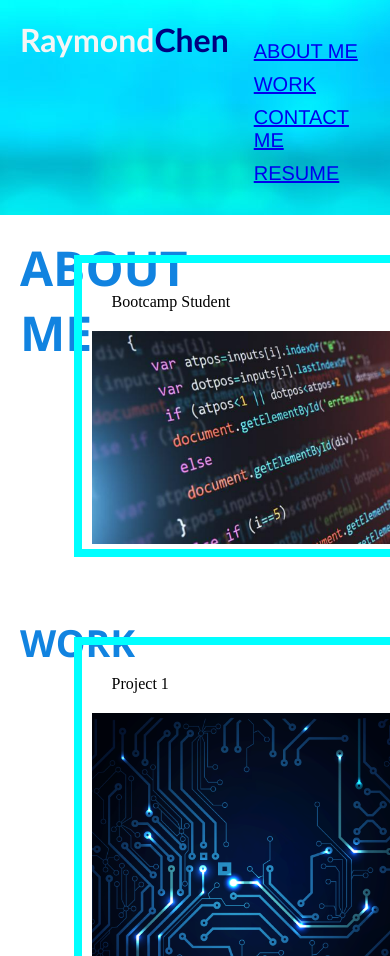
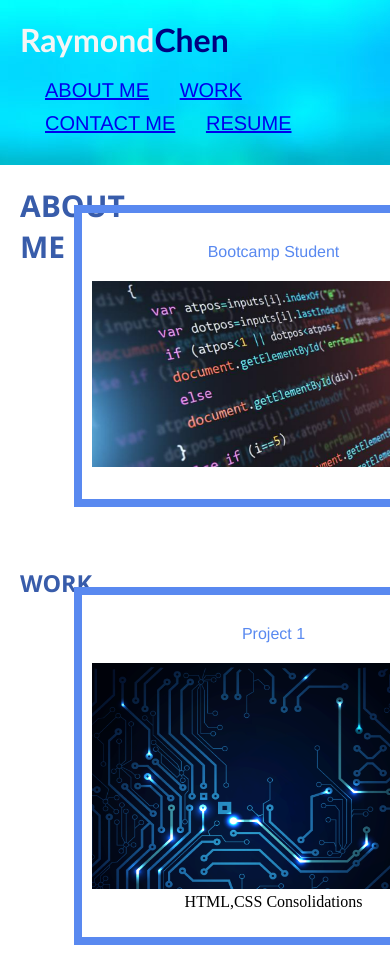
Before and after one commit to Raymond-XishengChen/Bootcamp_Week2_Challenge, a plain HTML site: page index.html in a window 390 px wide. Shown: the top 956 px of the page. Drawn offline with Linux system fonts and the light colour scheme.

Commit message:
Add Hover Effects

```diff
--- a/assets/style.css
+++ b/assets/style.css
@@ -15,6 +15,7 @@
     color: whitesmoke;
     background-color: dodgerblue;
     background-image: url(./images/background.jpg);
+    justify-content: space-between;
 }
 
 .name h1{
@@ -32,6 +33,7 @@
     float: right;
     font-family: 'Franklin Gothic Medium', 'Arial Narrow', Arial, sans-serif;
     font-size: 20px;
+    justify-content: space-between;
 }
 
 .mainNavbars ul li{
@@ -41,7 +43,22 @@
     margin-bottom: 10px;
 }
 
+.mainNavbars ul li:hover {
+    background-color: #1b0f67;
+    color: #fff;
+  }
 
+  /* The user is actively pressing down on the element */
+.mainNavbars ul li:active {
+    /* font-size: 180%; */
+    box-shadow: 0 0 10px #000 inset;
+  }
+
+  /* The element is currently in focus, either by tabbing to or clicking on it */
+/* .mainNavbars ul li:focus {
+    outline: none;
+    border-color: #8ac4ff;
+  } */
 /* --------------------------------------------Main Content-------------------------------------------------- */
 .mainContent{
     display: inline-block;
@@ -51,11 +68,11 @@
 .leftBoxes{
     display:inline-flex;
     margin: 20px;
-    color: rgb(17, 131, 224);
+    color: rgb(56, 92, 170);
     width: 30%;
     float: left;
     font-family: 'Segoe UI', Tahoma, Geneva, Verdana, sans-serif;
-    font-size: 200%;
+    font-size: 20px;
 }
 
 .aboutMe, .work {
@@ -77,14 +94,18 @@
     margin: 20px;
     border-style: solid;
     border-width: 8px;
-    border-color: aqua;
+    border-color: rgb(89, 137, 240);
     /* border-radius: 10px; */
     padding: 10px;
     flex: 0 0 400px;
+
   }
 
   .project header, .bootCamp header {
     padding: 20px;
+    text-align: center;
+    font-family: 'Franklin Gothic Medium', 'Arial Narrow', Arial, sans-serif;
+    color:rgb(89, 137, 240) ;
   }
 
   .project p, .bootCamp p {
@@ -93,5 +114,17 @@
 
   .project img, .bootCamp img {
     width: 100%;
-    height: 80%;
+    height: 70%;
   }
+
+  @media screen and (max-width: 768px) {
+    .mainContent, .name {
+      flex-direction: column;
+    }
+  }
+
+.project img:hover {
+    background-color: #1b0f67;
+    opacity: 80%;
+    transform: scale(120%);
+  }
--- a/index.html
+++ b/index.html
@@ -45,7 +45,6 @@
             <section class="bootCamp">
               <header>Bootcamp Student</header>
               <img src="./assets/images/coding.png" alt="coding" />
-
             </section>
         </div>
 
@@ -62,13 +61,13 @@
         <div class="work">
             <section class="project">
               <header>Project 1</header>
-              <img src="./assets/images/electronic.png" alt="calculator" />
-              <!-- <p>Calculator</p> -->
+              <a href="https://raymond-xishengchen.github.io/Bootcamp_Week1_Challenge/"><img src="./assets/images/electronic.png" alt="calculator" ></a>
+              <p>HTML,CSS Consolidations</p>
             </section>
             <section class="project">
               <header>Project 2</header>
               <img src="./assets/images/LED Wall.png" alt="LED Wall" />
-              <!-- <p>Price: $150</p> -->
+              <p>Comming Soon...</p>
             </section>
             <section class="project">
               <header>Project 3</header>
@@ -76,7 +75,7 @@
                 src="./assets/images/pastel-puzzle.png"
                 alt="Pastel Puzzle"
               />
-              <!-- <p>Price: $30</p> -->
+              <p>Comming Soon...</p>
             </section>
             <section class="project">
               <header>Project 4</header>
@@ -84,7 +83,7 @@
                 src="./assets/images/run-buddy.png"
                 alt="Run Buddy"
               />
-              <!-- <p>Price: $10</p> -->
+              <p>Comming Soon...</p>
             </section>
           </div>
     </section>
```
